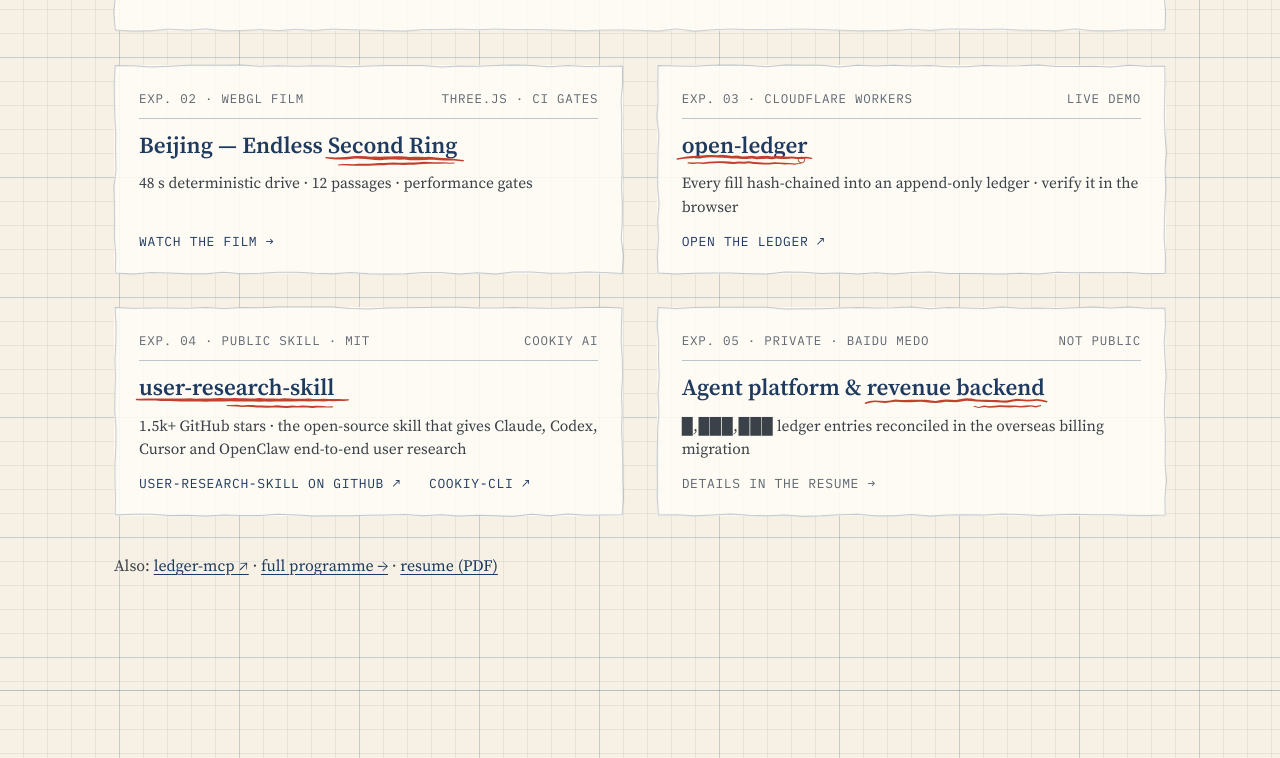
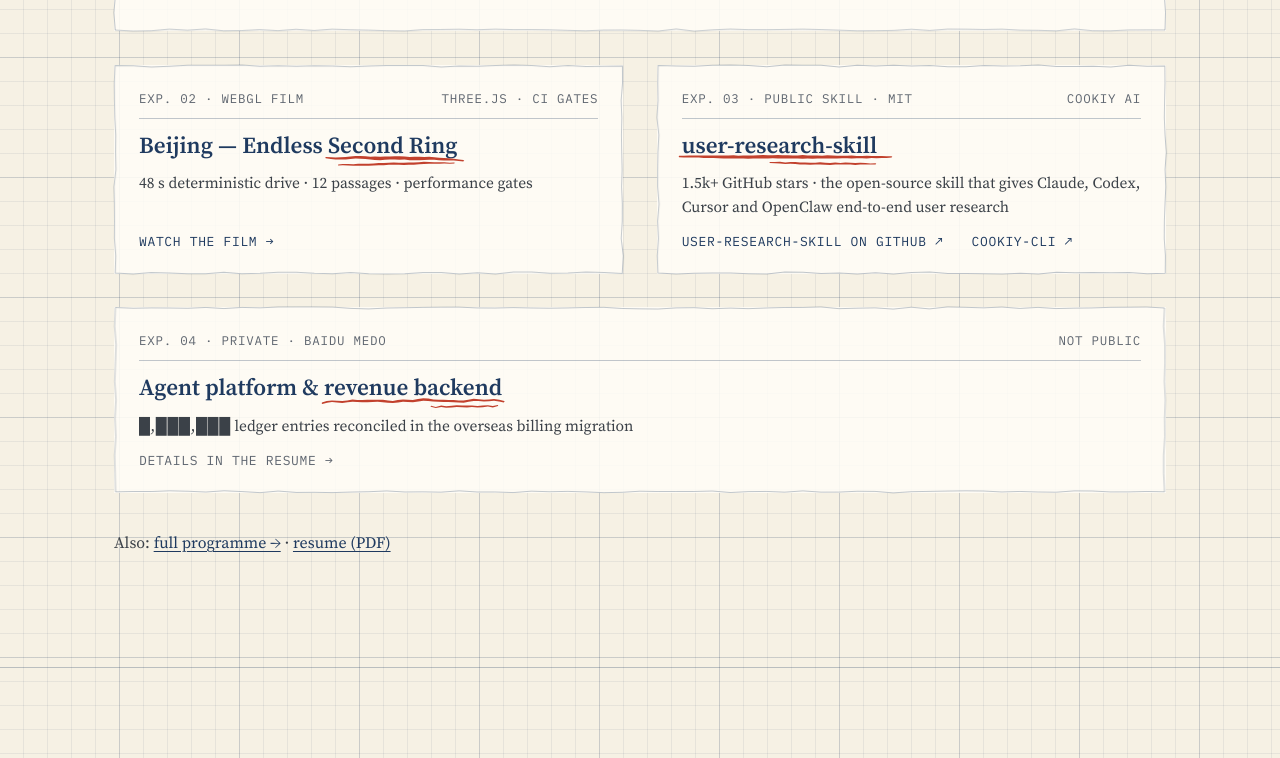
Before and after one commit to BrickerP/BrickerP.github.io, a website built with Vite: page index.html in a window 1280 px wide. Shown: the part 2222-2980 px from the top of the page. Built offline with nearby package versions, Linux system fonts and the light colour scheme; animation ran at ten frames a second.

Commit message:
Retire the open-ledger card: three entries and a full-width private strip
The ledger had no feed (the quant pipeline that published to it was removed on 2026-10-14) and its public demo ledger held one deploy-smoke event, while the card claimed every fill was hash-chained. ledger-mcp only served a built-in synthetic dataset. Both Workers are being retired, so the homepage drops the card and the Also link, the entries renumber, the private entry spans the grid, and the pen loses the hand that belonged to the removed card. verify-static asserts the homepage never mentions either Worker again.

```diff
--- a/index.html
+++ b/index.html
@@ -172,7 +172,6 @@ html.paper-live body{background-image:none;background-color:transparent}
 .pen-note{position:absolute;right:16px;bottom:10px;font-family:var(--hand);font-size:20px;line-height:1.1;color:var(--red);opacity:0;transition:opacity .28s ease .3s;pointer-events:none;white-space:nowrap}
 .pen-note--a{transform:rotate(-1.6deg)}
 .pen-note--b{transform:rotate(-2.9deg)}
-.pen-note--c{transform:rotate(-3.4deg)}
 .pen-note--d{transform:rotate(-1.9deg)}
 .pen-note--e{transform:rotate(-0.5deg)}
 .lab:hover .pen-note,.lab:focus-within .pen-note{opacity:.92}
@@ -227,6 +226,7 @@ a.lab__go:hover{color:var(--red)}
 .lab__links{display:flex;flex-wrap:wrap;gap:4px 28px;margin-top:auto;padding-top:14px}
 .lab__links .lab__go{margin-top:0;padding-top:0}
 .lab__go--alt{position:relative;z-index:1}
+.lab--private{grid-column:1/-1}
 .lab--private .lab__go{color:var(--soft)}
 .also{margin-top:28px;font-size:16px}
 .also a{display:inline-flex;align-items:center;min-height:44px}
@@ -465,15 +465,8 @@ a.lab__go:hover{color:var(--red)}
         <span class="pen-note pen-note--b" aria-hidden="true">one take</span>
       </li>
       <li class="lab" data-ruled>
-        <p class="lab__n"><span class="mono">Exp. 03 · Cloudflare Workers</span><span class="mono">live demo</span></p>
-        <h3><a href="https://open-ledger.brickerp.workers.dev"><span class="ul" data-ink="2">open-ledger</span></a></h3>
-        <p class="lab__fact">Every fill hash-chained into an append-only ledger · verify it in the browser</p>
-        <span class="lab__go">Open the ledger ↗</span>
-        <span class="pen-note pen-note--c" aria-hidden="true">verify it yourself</span>
-      </li>
-      <li class="lab" data-ruled>
-        <p class="lab__n"><span class="mono">Exp. 04 · public skill · MIT</span><span class="mono">Cookiy AI</span></p>
-        <h3><a href="https://github.com/cookiy-ai/user-research-skill"><span class="ul" data-ink="3">user-research-skill</span></a></h3>
+        <p class="lab__n"><span class="mono">Exp. 03 · public skill · MIT</span><span class="mono">Cookiy AI</span></p>
+        <h3><a href="https://github.com/cookiy-ai/user-research-skill"><span class="ul" data-ink="2">user-research-skill</span></a></h3>
         <p class="lab__fact">1.5k+ GitHub stars · the open-source skill that gives Claude, Codex, Cursor and OpenClaw end-to-end user research</p>
         <div class="lab__links">
           <span class="lab__go">user-research-skill on GitHub ↗</span>
@@ -482,14 +475,14 @@ a.lab__go:hover{color:var(--red)}
         <span class="pen-note pen-note--d" aria-hidden="true">read the source</span>
       </li>
       <li class="lab lab--private" data-ruled>
-        <p class="lab__n"><span class="mono">Exp. 05 · private · Baidu MeDo</span><span class="mono">not public</span></p>
-        <h3>Agent platform &amp; <span class="ul" data-ink="4">revenue backend</span></h3>
+        <p class="lab__n"><span class="mono">Exp. 04 · private · Baidu MeDo</span><span class="mono">not public</span></p>
+        <h3>Agent platform &amp; <span class="ul" data-ink="3">revenue backend</span></h3>
         <p class="lab__fact"><span class="redact" role="img" aria-label="6,750,000">█,███,███</span> ledger entries reconciled in the overseas billing migration</p>
         <a class="lab__go" href="/resume.pdf">Details in the resume →</a>
         <span class="pen-note pen-note--e" aria-hidden="true">ask me about this</span>
       </li>
     </ol>
-    <p class="also">Also: <a href="https://ledger-mcp.brickerp.workers.dev">ledger-mcp ↗</a>&nbsp;· <a href="/about/">full programme →</a>&nbsp;· <a href="/resume.pdf">resume (PDF)</a></p>
+    <p class="also">Also: <a href="/about/">full programme →</a>&nbsp;· <a href="/resume.pdf">resume (PDF)</a></p>
   </div>
 </section>
 
@@ -562,7 +555,7 @@ a.lab__go:hover{color:var(--red)}
 
 <section id="contact" class="sec contact" aria-labelledby="contact-h">
   <div class="wrap">
-    <header class="sec-h"><span class="mono">§3 · Contact</span><h2 id="contact-h">Exp. 06 — your project</h2></header>
+    <header class="sec-h"><span class="mono">§3 · Contact</span><h2 id="contact-h">Exp. 05 — your project</h2></header>
     <p class="contact__sub">I work on agent tool use, streaming and real-time backends, billing systems, and the tests and operational checks that keep them reliable.</p>
     <aside class="status-card" data-ruled aria-label="Status and terms">
       <p class="mono">Status · 2026</p>
--- a/src/pens.ts
+++ b/src/pens.ts
@@ -3,8 +3,8 @@
  *
  * Each entry gets one key phrase underlined by two strokes, the way a
  * reader marks a textbook: a pressured centre line with tapered ends and
- * ragged edges, then a thinner second pass a beat later. The five hands
- * are deliberately unlike one another — confident, slipped, looped, lazy,
+ * ragged edges, then a thinner second pass a beat later. The four hands
+ * are deliberately unlike one another — confident, slipped, lazy,
  * hesitant. Strokes are filled shapes revealed in stepped frames (a few
  * chunks of ink at a time, stop-motion style) on hover or focus.
  * Decorative: aria-hidden, pointer-transparent, drawn in real pixels so
@@ -39,8 +39,6 @@ interface Hand {
   hook?: number;
   /** A flick as the pen lifts. */
   flick?: number;
-  /** A small curl as the pen leaves. */
-  loop?: boolean;
   /** Draw only the trailing share of the phrase. */
   frac?: number;
 }
@@ -57,17 +55,12 @@ const HANDS: ReadonlyArray<readonly [Hand, Hand]> = [
     { seed: 23, from: -2, to: 6, y: 5.6, tilt: 1.6, amp: 0.9, tremble: 0.2, w: 3.2, floor: 0.22, flick: 1.2 },
     { seed: 24, from: 10, to: -3, y: 12.6, tilt: -1.4, amp: 0.8, tremble: 0.3, w: 2.2, floor: 0.2 },
   ],
-  // 2 · open-ledger — wavy, and the second pass leaves with a curl
-  [
-    { seed: 35, from: -5, to: 4, y: 5.4, tilt: 0.4, amp: 1.5, tremble: 0.5, w: 2.8, floor: 0.3, hook: 0.8 },
-    { seed: 36, from: 6, to: -8, y: 11.4, tilt: -0.6, amp: 1.1, tremble: 0.4, w: 2.0, floor: 0.28, loop: true },
-  ],
-  // 3 · cookiy-mcp — one long stroke, then a lazy half of a second
+  // 2 · user-research-skill — one long stroke, then a lazy half of a second
   [
     { seed: 47, from: -3, to: 14, y: 5.0, tilt: -0.4, amp: 0.6, tremble: 0.2, w: 3.3, floor: 0.18 },
     { seed: 48, from: 0, to: -2, y: 11.0, tilt: 0.9, amp: 0.5, tremble: 0.35, w: 2.0, floor: 0.3, frac: 0.55 },
   ],
-  // 4 · revenue backend — private work, the least certain hand
+  // 3 · revenue backend — private work, the least certain hand
   [
     { seed: 59, from: -2, to: 2, y: 5.6, tilt: 0.8, amp: 1.7, tremble: 1.1, w: 2.4, floor: 0.45, hook: 1.2 },
     { seed: 60, from: 8, to: -4, y: 11.8, tilt: -0.8, amp: 1.4, tremble: 1.2, w: 1.8, floor: 0.4, frac: 0.4 },
@@ -94,13 +87,6 @@ function stroke(width: number, hand: Hand, start: number): string {
       y,
       hand.w * (hand.floor + (1 - hand.floor) * pressure) * (0.9 + 0.2 * random()),
     ]);
-  }
-  if (hand.loop) {
-    const [ex, ey] = pts[pts.length - 1]!;
-    for (let k = 1; k <= 14; k += 1) {
-      const t = (k / 14) * Math.PI * 2 * 0.92;
-      pts.push([ex + Math.sin(t) * 4.2 + k * 0.25, ey - (1 - Math.cos(t)) * 3.1, hand.w * 0.46]);
-    }
   }
   const top: Array<[number, number]> = [];
   const bottom: Array<[number, number]> = [];
```
Also changed, not shown: scripts/verify-static.mjs (+8 -7 lines).
